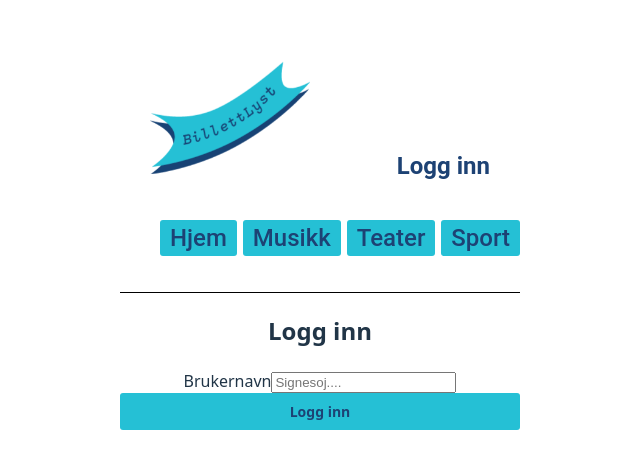
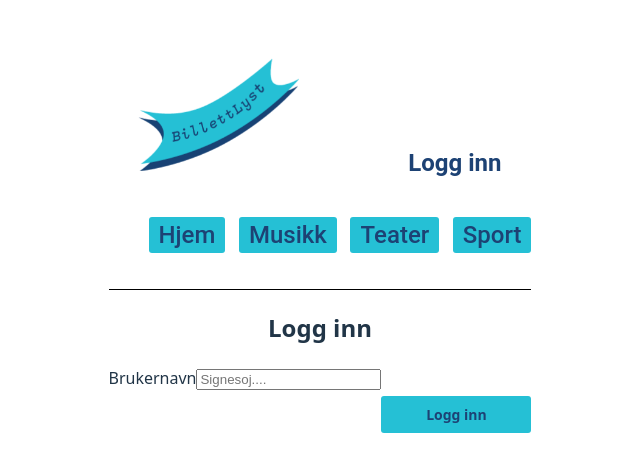
Before and after one commit to hannaso91/eksamen_UIN2025_BillettLyst, a React (Vite) app: page /dashboard in a window 1280 px wide. Shown: the part 154-626 px from the top of the page, without its empty margins (320-960 px from the left). Built offline with nearby package versions, Linux system fonts and the light colour scheme; no server answers.

Commit message:
Prøvd å stilsette log-inn
Startet med å stilsette logg-inn siden.

```diff
--- a/src/components/LoginInput.jsx
+++ b/src/components/LoginInput.jsx
@@ -1,4 +1,6 @@
 import "../styles/loginInput.scss"
+
+
 
 export default function LoginInput() {
     return (
--- a/src/styles/loginInput.scss
+++ b/src/styles/loginInput.scss
@@ -1,13 +1,17 @@
 form{
     display: flex;
-    flex-direction: column;
+    justify-content: center;
 
 
     button{
+        display: flex;
+        justify-content: center;
         background-color: #25C0D5;
         border-radius: 3px;
         color: #1d4274;
         font-weight: bold;
         font-size: 14px;
+        width: 150px;
+        margin-top: 30px;
     }
 }
```
